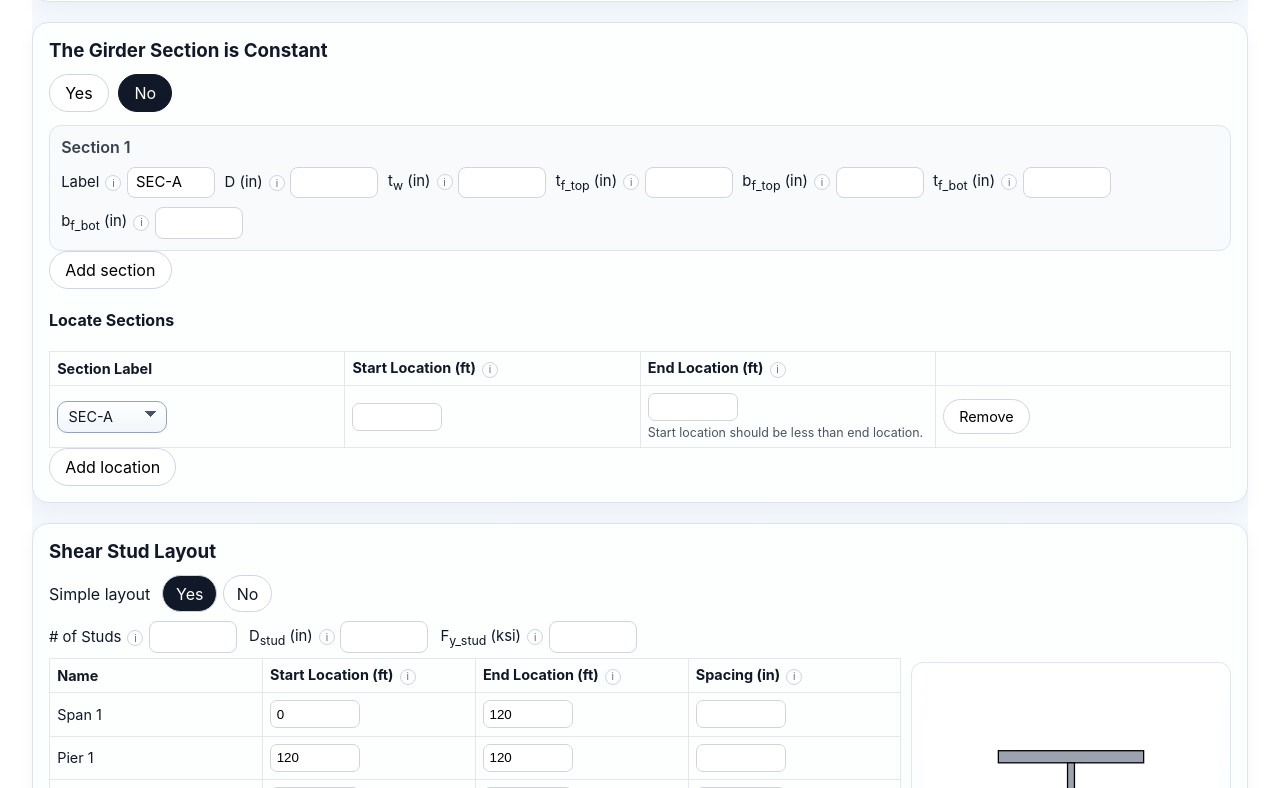
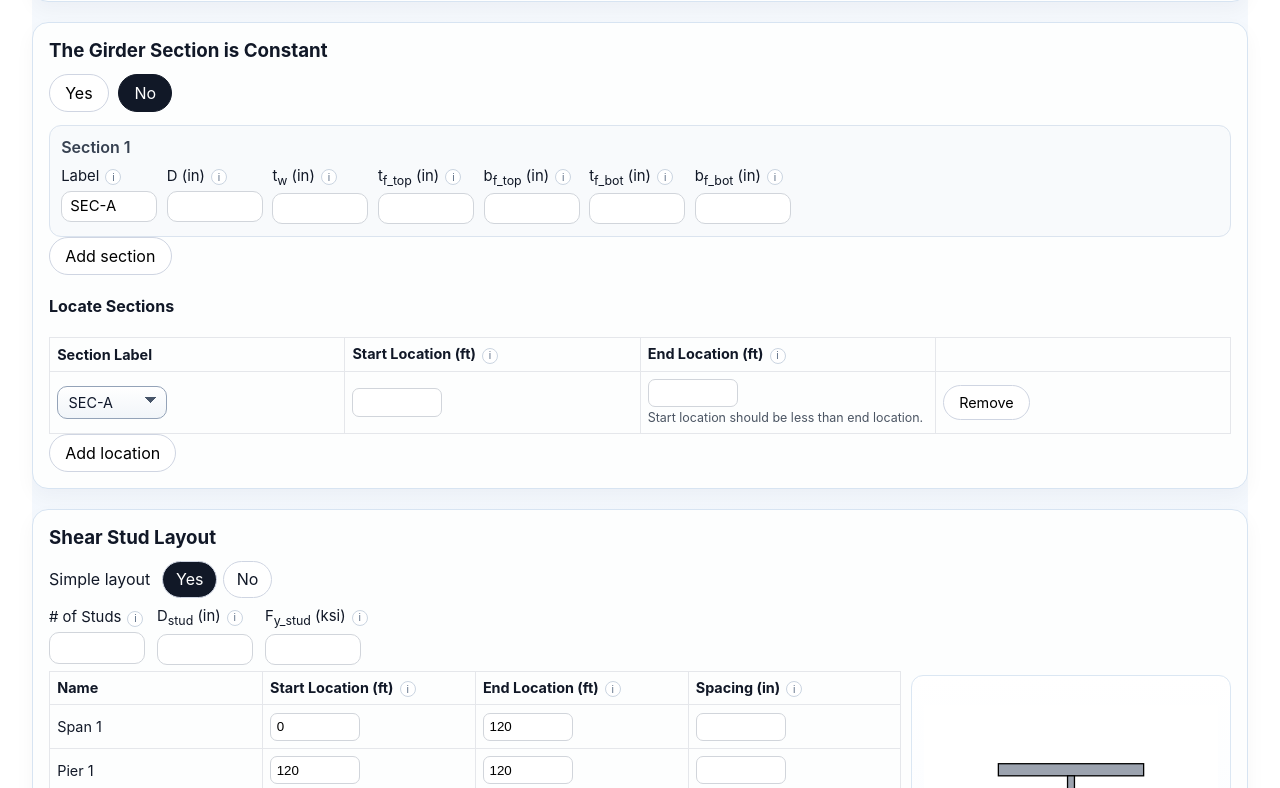
Before and after one commit to parkerallen22/Structural-Engineering-Calculation, a Next.js app: page /calculators/composite-steel-girder-lrfd in a window 1280 px wide. Shown: the part 1512-2300 px from the top of the page. Built offline with nearby package versions, Linux system fonts and the light colour scheme.

Commit message:
Fix calculator input alignment and tooltip/table layering

```diff
--- a/src/app/calculators/composite-steel-girder-lrfd/page.js
+++ b/src/app/calculators/composite-steel-girder-lrfd/page.js
@@ -598,19 +598,19 @@ function PlaceholderSketch({ title, children }) {
 }
 
 const LIVE_LOAD_MOMENT_COLUMNS = [
-  { key: 'DC1', label: 'MDC1 (k-ft)', info: 'Moment from girder self-weight and attached steel.' },
-  { key: 'DC2', label: 'MDC2 (k-ft)', info: 'Moment from deck, barriers, and other permanent loads.' },
-  { key: 'DW', label: 'MDW (k-ft)', info: 'Moment from wearing surface.' },
-  { key: 'LL_truck', label: 'Mtruck (k-ft)', info: 'Moment from HL-93 design truck.' },
-  { key: 'LL_tandem', label: 'Mtandem (k-ft)', info: 'Moment from HL-93 design tandem.' },
+  { key: 'DC1', label: <span>M<sub>DC1</sub> (k-ft)</span>, info: 'Moment from girder self-weight and attached steel.' },
+  { key: 'DC2', label: <span>M<sub>DC2</sub> (k-ft)</span>, info: 'Moment from deck, barriers, and other permanent loads.' },
+  { key: 'DW', label: <span>M<sub>DW</sub> (k-ft)</span>, info: 'Moment from wearing surface.' },
+  { key: 'LL_truck', label: <span>M<sub>truck</sub> (k-ft)</span>, info: 'Moment from HL-93 design truck.' },
+  { key: 'LL_tandem', label: <span>M<sub>tandem</sub> (k-ft)</span>, info: 'Moment from HL-93 design tandem.' },
 ];
 
 const LIVE_LOAD_SHEAR_COLUMNS = [
-  { key: 'DC1', label: 'VDC1 (k)', info: 'Shear from girder self-weight and attached steel.' },
-  { key: 'DC2', label: 'VDC2 (k)', info: 'Shear from deck, barriers, and other permanent loads.' },
-  { key: 'DW', label: 'VDW (k)', info: 'Shear from wearing surface.' },
-  { key: 'LL_truck', label: 'Vtruck (k)', info: 'Shear from HL-93 design truck.' },
-  { key: 'LL_tandem', label: 'Vtandem (k)', info: 'Shear from HL-93 design tandem.' },
+  { key: 'DC1', label: <span>V<sub>DC1</sub> (k)</span>, info: 'Shear from girder self-weight and attached steel.' },
+  { key: 'DC2', label: <span>V<sub>DC2</sub> (k)</span>, info: 'Shear from deck, barriers, and other permanent loads.' },
+  { key: 'DW', label: <span>V<sub>DW</sub> (k)</span>, info: 'Shear from wearing surface.' },
+  { key: 'LL_truck', label: <span>V<sub>truck</sub> (k)</span>, info: 'Shear from HL-93 design truck.' },
+  { key: 'LL_tandem', label: <span>V<sub>tandem</sub> (k)</span>, info: 'Shear from HL-93 design tandem.' },
 ];
 
 function LabelWithInfo({ label, info }) {
@@ -1455,7 +1455,7 @@ export default function CompositeSteelGirderLrfdPage() {
                       {!project.schedules.sectionConstant && (
                         <div className={styles.sectionRowTitle}>Section {index + 1}</div>
                       )}
-                      <label className={styles.inlineField}><LabelWithInfo label="Label" info="Assign a label to this section" /><input value={section.name} onChange={(event) => updateProject((current) => ({ ...current, schedules: { ...current.schedules, sectionLabels: current.schedules.sectionLabels.map((entry) => entry.id === section.id ? { ...entry, name: event.target.value } : entry) } }))} /></label>
+                      <label className={styles.field}><LabelWithInfo label="Label" info="Assign a label to this section" /><input value={section.name} onChange={(event) => updateProject((current) => ({ ...current, schedules: { ...current.schedules, sectionLabels: current.schedules.sectionLabels.map((entry) => entry.id === section.id ? { ...entry, name: event.target.value } : entry) } }))} /></label>
                       {[
                         ['D_in', <LabelWithInfo label="D (in)" info="Depth of steel beam in inches" />],
                         ['tw_in', <LabelWithInfo label={<span>t<sub>w</sub> (in)</span>} info="Web thickness in inches" />],
@@ -1464,7 +1464,7 @@ export default function CompositeSteelGirderLrfdPage() {
                         ['tf_bot_in', <LabelWithInfo label={<span>t<sub>f_bot</sub> (in)</span>} info="Bottom flange thickness in inches" />],
                         ['bf_bot_in', <LabelWithInfo label={<span>b<sub>f_bot</sub> (in)</span>} info="Bottom flange width in inches" />],
                       ].map(([key, title]) => (
-                        <label className={styles.inlineField} key={`${section.id}-${key}`}>
+                        <label className={styles.field} key={`${section.id}-${key}`}>
                           {title}
                           <NumericInput value={section[key]} onCommit={(value) => updateProject((current) => ({ ...current, schedules: { ...current.schedules, sectionLabels: current.schedules.sectionLabels.map((entry) => entry.id === section.id ? { ...entry, [key]: value } : entry) } }))} />
                         </label>
@@ -1617,9 +1617,9 @@ export default function CompositeSteelGirderLrfdPage() {
 
             {(project.schedules.studLayout?.simpleLayout ?? true) && (
               <div className={styles.inlineInputsRow}>
-                <label className={styles.inlineField}><LabelWithInfo label="# of Studs" info="Number of shear studs per row" /><NumericInput className={styles.smallInput} value={project.schedules.studLayout?.constants?.studsPerRow} onCommit={(value) => updateProject((current) => ({ ...current, schedules: { ...current.schedules, studLayout: { ...current.schedules.studLayout, constants: { ...current.schedules.studLayout.constants, studsPerRow: value } } } }))} /></label>
-                <label className={styles.inlineField}><LabelWithInfo label={<span>D<sub>stud</sub> (in)</span>} info="Diameter of shear stud in inches" /><NumericInput className={styles.smallInput} value={project.schedules.studLayout?.constants?.diameter_in} onCommit={(value) => updateProject((current) => ({ ...current, schedules: { ...current.schedules, studLayout: { ...current.schedules.studLayout, constants: { ...current.schedules.studLayout.constants, diameter_in: value } } } }))} /></label>
-                <label className={styles.inlineField}><LabelWithInfo label={<span>F<sub>y_stud</sub> (ksi)</span>} info="Yield strength of shear stud in ksi" /><NumericInput className={styles.smallInput} value={project.schedules.studLayout?.constants?.Fy_ksi} onCommit={(value) => updateProject((current) => ({ ...current, schedules: { ...current.schedules, studLayout: { ...current.schedules.studLayout, constants: { ...current.schedules.studLayout.constants, Fy_ksi: value } } } }))} /></label>
+                <label className={styles.field}><LabelWithInfo label="# of Studs" info="Number of shear studs per row" /><NumericInput className={styles.smallInput} value={project.schedules.studLayout?.constants?.studsPerRow} onCommit={(value) => updateProject((current) => ({ ...current, schedules: { ...current.schedules, studLayout: { ...current.schedules.studLayout, constants: { ...current.schedules.studLayout.constants, studsPerRow: value } } } }))} /></label>
+                <label className={styles.field}><LabelWithInfo label={<span>D<sub>stud</sub> (in)</span>} info="Diameter of shear stud in inches" /><NumericInput className={styles.smallInput} value={project.schedules.studLayout?.constants?.diameter_in} onCommit={(value) => updateProject((current) => ({ ...current, schedules: { ...current.schedules, studLayout: { ...current.schedules.studLayout, constants: { ...current.schedules.studLayout.constants, diameter_in: value } } } }))} /></label>
+                <label className={styles.field}><LabelWithInfo label={<span>F<sub>y_stud</sub> (ksi)</span>} info="Yield strength of shear stud in ksi" /><NumericInput className={styles.smallInput} value={project.schedules.studLayout?.constants?.Fy_ksi} onCommit={(value) => updateProject((current) => ({ ...current, schedules: { ...current.schedules, studLayout: { ...current.schedules.studLayout, constants: { ...current.schedules.studLayout.constants, Fy_ksi: value } } } }))} /></label>
               </div>
             )}
 
@@ -1671,7 +1671,7 @@ export default function CompositeSteelGirderLrfdPage() {
           <section className={styles.card}>
             <h3 className={styles.sectionTitle}>Diaphragm Location</h3>
             <div className={`${styles.inlineInputsRow} ${styles.buttonRowSpacing}`}>
-              <label className={styles.inlineField}>
+              <label className={styles.field}>
                 <LabelWithInfo label="# of Diaphragms" info="Number of diphragms" />
                 <NumericInput
                   className={styles.smallInput}
--- a/src/app/calculators/composite-steel-girder-lrfd/page.module.css
+++ b/src/app/calculators/composite-steel-girder-lrfd/page.module.css
@@ -117,7 +117,8 @@
 }
 
 .compactInputGrid .field {
-  width: fit-content;
+  width: 100%;
+  max-width: 210px;
 }
 
 .field {
@@ -387,6 +388,8 @@
   position: relative;
   display: inline-flex;
   align-items: center;
+  isolation: isolate;
+  z-index: 5;
 }
 
 .infoIcon {
@@ -423,7 +426,7 @@
   color: #334155;
   font-size: 0.78rem;
   line-height: 1.35;
-  z-index: 10;
+  z-index: 999;
 }
 
 .infoPopoverAbove {
@@ -451,7 +454,7 @@
   display: flex;
   flex-wrap: wrap;
   gap: 0.6rem;
-  align-items: flex-end;
+  align-items: flex-start;
   border: 1px solid #dbe4ef;
   border-radius: 12px;
   padding: 0.7rem;
@@ -505,8 +508,15 @@
 
 .deckRebarPairGrid {
   display: grid;
-  grid-template-columns: repeat(auto-fit, minmax(290px, 1fr));
+  grid-template-columns: repeat(2, minmax(0, 1fr));
   gap: 0.75rem;
+  align-items: start;
+}
+
+@media (max-width: 760px) {
+  .deckRebarPairGrid {
+    grid-template-columns: 1fr;
+  }
 }
 
 .deckRebarPanel {
@@ -516,6 +526,7 @@
   padding: 0.6rem;
   display: grid;
   gap: 0.45rem;
+  align-content: start;
 }
 
 .deckRebarPanelTitle {
@@ -526,8 +537,9 @@
 
 .deckRebarInputsCompact {
   display: grid;
-  grid-template-columns: repeat(auto-fit, minmax(145px, max-content));
+  grid-template-columns: repeat(2, minmax(0, 145px));
   gap: 0.45rem;
+  align-items: start;
 }
 
 .liveLoadsTable {
@@ -546,7 +558,12 @@
 
 .liveLoadsTable th,
 .liveLoadsTable td {
-  width: 1%;
+  width: auto;
+}
+
+.liveLoadsTable th:first-child,
+.liveLoadsTable td:first-child {
+  min-width: 112px;
 }
 
 .liveLoadsTable td input {
```
